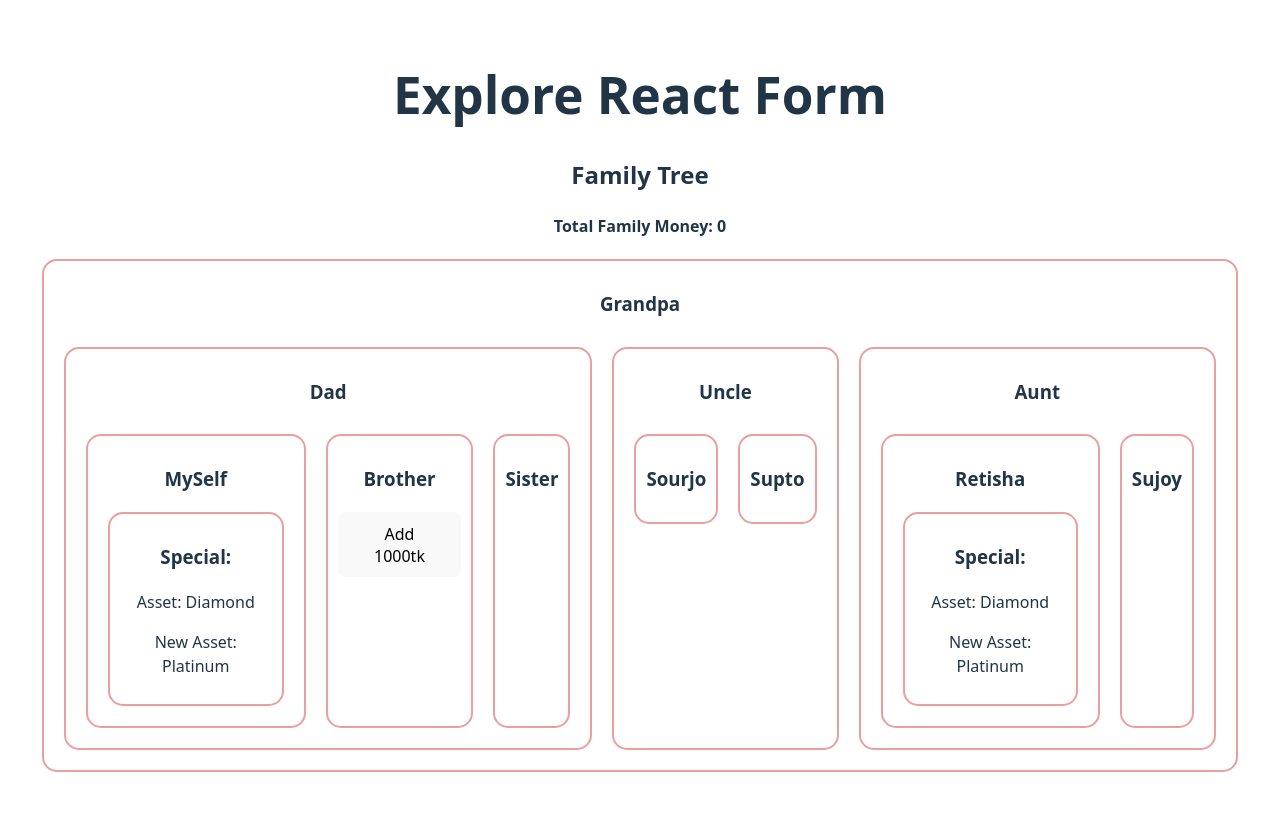
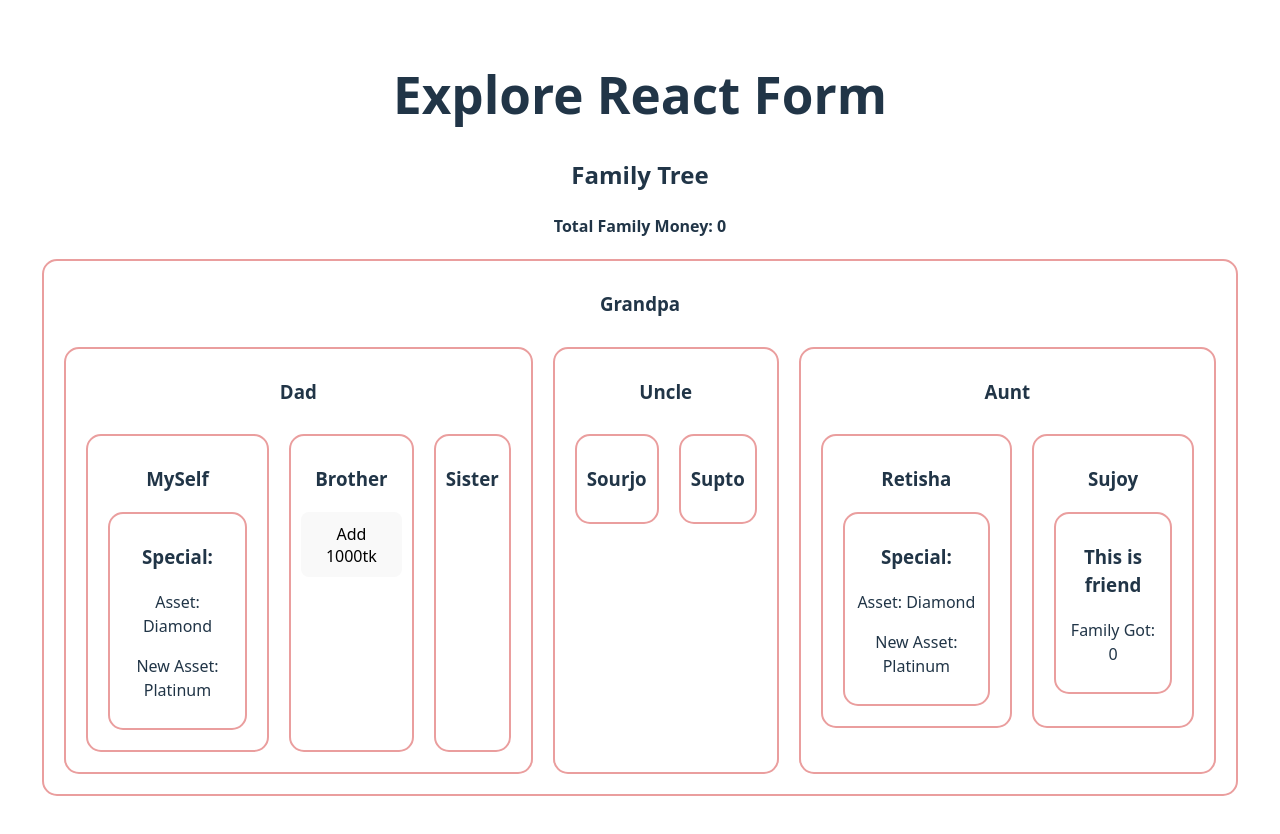
Before and after one commit to ArnavHD/working-with-data-in-react, a React (Vite) app: page / in a window 1280 px wide. Shown: the top 834 px of the page. Built offline with nearby package versions, Linux system fonts and the light colour scheme.

Commit message:
Adding money in one place but increasing in 2 places

```diff
--- a/src/Components/FamilyTree/Cousine.jsx
+++ b/src/Components/FamilyTree/Cousine.jsx
@@ -1,5 +1,6 @@
 import React from 'react';
 import Special from './Special';
+import Friend from './Friend';
 
 const Cousine = ({ name, asset }) => {
     return (
@@ -8,6 +9,9 @@ const Cousine = ({ name, asset }) => {
             {
                 name === "Retisha" && <Special asset={asset}></Special>
             }
+            {
+                name === "Sujoy" && <Friend></Friend>
+            }
         </div>
     );
 };
--- /dev/null
+++ b/src/Components/FamilyTree/Friend.jsx
@@ -0,0 +1,14 @@
+import React, { useContext } from 'react';
+import { MoneyContext } from './FamilyTree';
+
+const Friend = () => {
+    const [money, setMoney] = useContext(MoneyContext);
+    return (
+        <div>
+            <h3>This is friend</h3>
+            <p>Family Got: {money}</p>
+        </div>
+    );
+};
+
+export default Friend;
```
